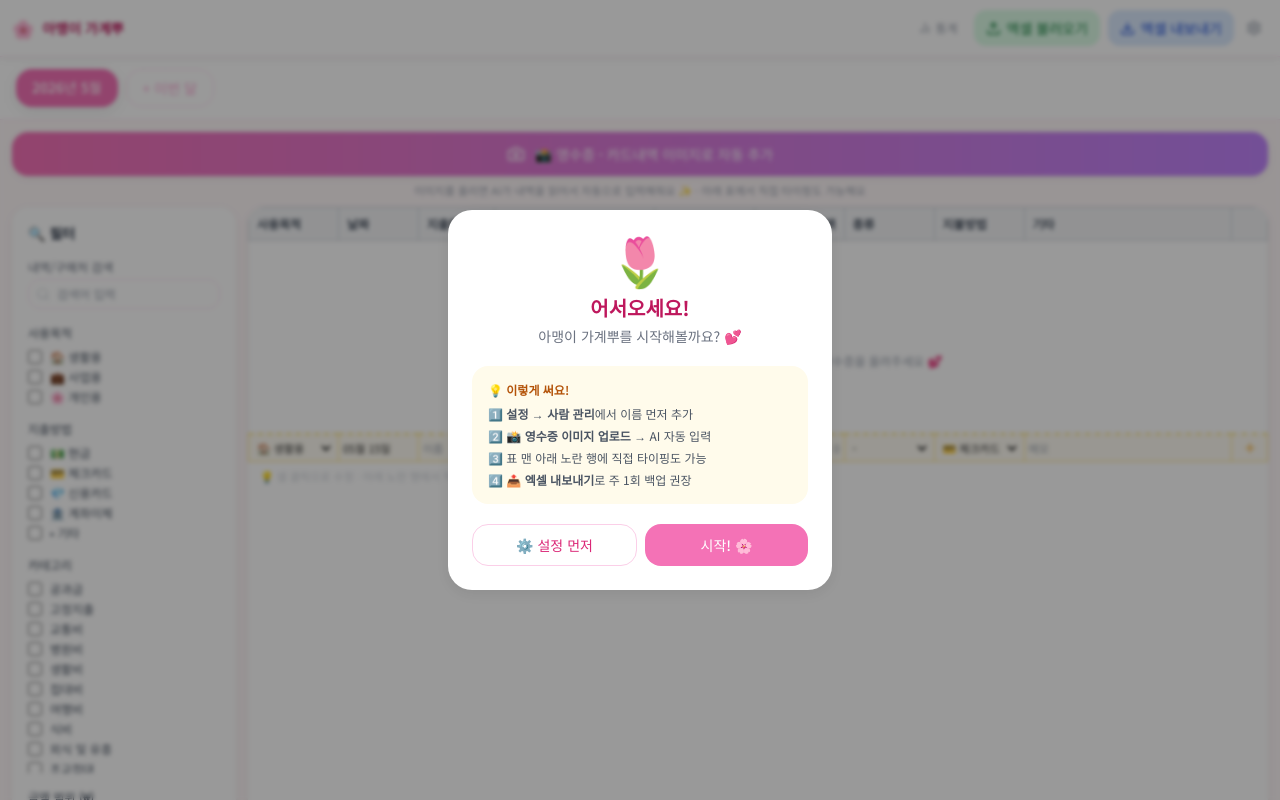
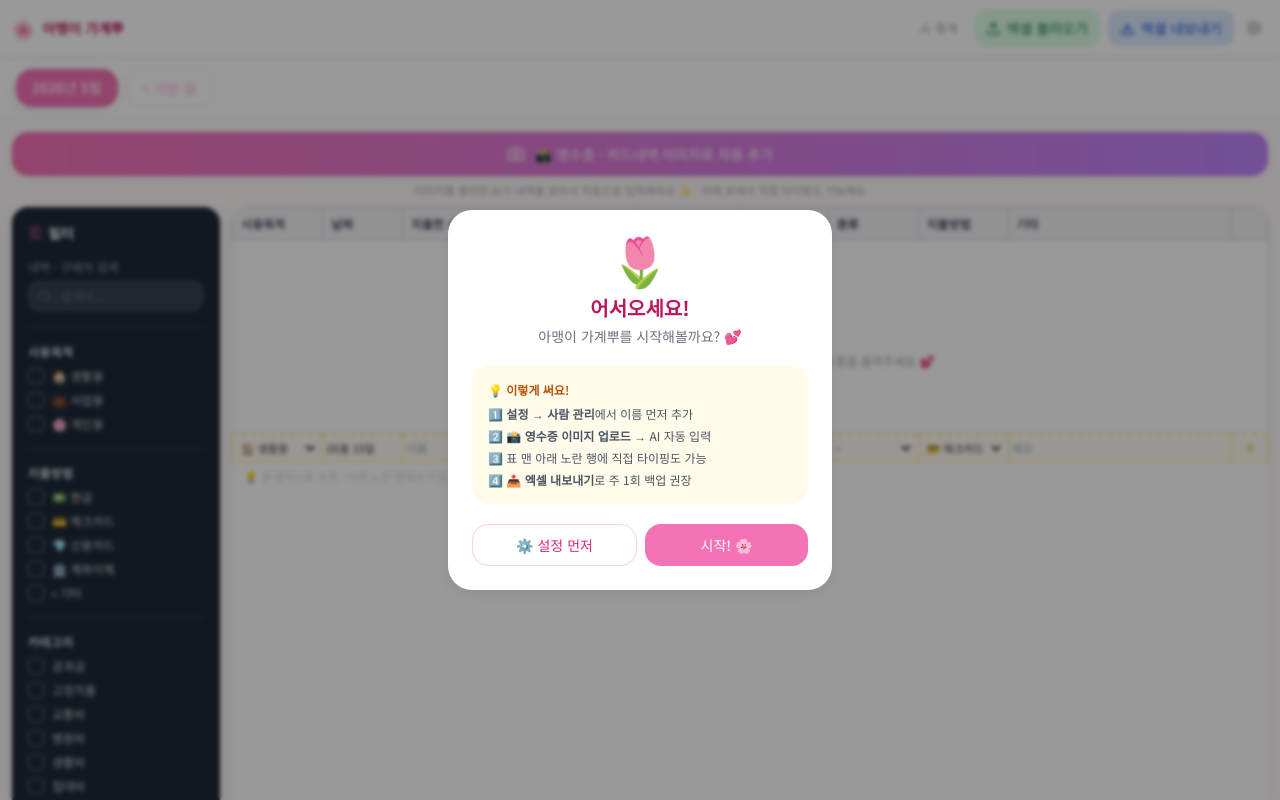
Before and after one commit to ayay11988/budget-app, a Next.js app: page / in a window 1280 px wide. Shown: the top 800 px of the page. Built offline with nearby package versions, Linux system fonts and the light colour scheme.

Commit message:
✨ Ctrl+V 붙여넣기 · 필터 다크 테마 · 행 홀짝 음영

```diff
--- a/components/ExpenseTable.tsx
+++ b/components/ExpenseTable.tsx
@@ -21,12 +21,12 @@ import toast from 'react-hot-toast';
 const PURPOSES: Purpose[] = ['생활용', '사업용', '개인용'];
 const METHODS: PaymentMethod[] = ['현금', '체크카드', '신용카드', '계좌이체', '기타'];
 
-// 사용목적별 행 배경색
-function rowBg(purpose: Purpose) {
+// 사용목적 × 홀짝 행 배경색 (짝수 행이 살짝 더 진함)
+function rowBg(purpose: Purpose, isEven: boolean) {
   switch (purpose) {
-    case '생활용': return 'bg-pink-50 hover:bg-pink-100/70';
-    case '사업용': return 'bg-sky-50 hover:bg-sky-100/70';
-    case '개인용': return 'bg-emerald-50 hover:bg-emerald-100/70';
+    case '생활용': return isEven ? 'bg-pink-100/80 hover:bg-pink-200/60' : 'bg-pink-50/60 hover:bg-pink-100/50';
+    case '사업용': return isEven ? 'bg-sky-100/80 hover:bg-sky-200/60'  : 'bg-sky-50/60 hover:bg-sky-100/50';
+    case '개인용': return isEven ? 'bg-emerald-100/80 hover:bg-emerald-200/60' : 'bg-emerald-50/60 hover:bg-emerald-100/50';
   }
 }
 // 사용목적 뱃지 색상
@@ -311,8 +311,8 @@ export default function ExpenseTable() {
               </tr>
             )}
 
-            {rows.map((expense) => (
-              <tr key={expense.id} className={`group ${rowBg(expense.purpose)} transition-colors`}>
+            {rows.map((expense, idx) => (
+              <tr key={expense.id} className={`group ${rowBg(expense.purpose, idx % 2 === 0)} transition-colors`}>
                 <Cell expense={expense} field="purpose" />
                 <Cell expense={expense} field="date" className="whitespace-nowrap" />
                 {persons.length !== 1 && <Cell expense={expense} field="person" />}
--- a/components/FilterBar.tsx
+++ b/components/FilterBar.tsx
@@ -1,13 +1,13 @@
 // ===================================================
-// 필터/검색 사이드바
+// 필터/검색 사이드바 (어두운 톤)
 // ===================================================
 
 'use client';
 
 import { useBudgetStore } from '@/lib/store';
 import { Purpose, PaymentMethod } from '@/lib/types';
-import { getPurposeEmoji, getPaymentEmoji, formatAmountInput, parseAmount } from '@/lib/utils';
-import { Search, X } from 'lucide-react';
+import { getPurposeEmoji, getPaymentEmoji, parseAmount } from '@/lib/utils';
+import { Search, X, SlidersHorizontal } from 'lucide-react';
 
 const PURPOSES: Purpose[] = ['생활용', '사업용', '개인용'];
 const METHODS: PaymentMethod[] = ['현금', '체크카드', '신용카드', '계좌이체', '기타'];
@@ -15,147 +15,169 @@ const METHODS: PaymentMethod[] = ['현금', '체크카드', '신용카드', '계
 export default function FilterBar() {
   const { filter, setFilter, resetFilter, categories, persons } = useBudgetStore();
 
-  // 필터가 적용됐는지 여부
-  const isFiltered = filter.purposes.length > 0
-    || filter.categories.length > 0
-    || filter.persons.length > 0
-    || filter.paymentMethods.length > 0
-    || filter.dateFrom || filter.dateTo
-    || filter.amountMin !== null || filter.amountMax !== null
-    || filter.searchText;
+  const isFiltered =
+    filter.purposes.length > 0 ||
+    filter.categories.length > 0 ||
+    filter.persons.length > 0 ||
+    filter.paymentMethods.length > 0 ||
+    !!filter.dateFrom || !!filter.dateTo ||
+    filter.amountMin !== null || filter.amountMax !== null ||
+    !!filter.searchText;
 
   function toggleArray<T>(arr: T[], item: T): T[] {
     return arr.includes(item) ? arr.filter((x) => x !== item) : [...arr, item];
   }
 
+  // 체크박스 컴포넌트
+  function FilterCheck({
+    label, checked, onChange,
+  }: { label: string; checked: boolean; onChange: () => void }) {
     return (
-    <aside className="w-56 shrink-0 bg-white rounded-2xl shadow-soft p-4 space-y-4 text-sm self-start sticky top-4">
+      <label className="flex items-center gap-2 cursor-pointer group">
+        <div className={`w-4 h-4 rounded flex items-center justify-center border transition-colors ${
+          checked ? 'bg-pink-500 border-pink-500' : 'border-gray-500 group-hover:border-pink-400'
+        }`}>
+          {checked && <span className="text-white text-[10px] font-bold leading-none">✓</span>}
+        </div>
+        <span className={`text-xs transition-colors ${checked ? 'text-pink-300 font-medium' : 'text-gray-300 group-hover:text-gray-100'}`}>
+          {label}
+        </span>
+      </label>
+    );
+  }
+
+  return (
+    <aside className="w-52 shrink-0 bg-gray-800 rounded-2xl p-4 space-y-4 text-sm self-start sticky top-4 shadow-card">
+      {/* 헤더 */}
       <div className="flex items-center justify-between">
-        <h3 className="font-semibold text-gray-700">🔍 필터</h3>
+        <div className="flex items-center gap-1.5 text-gray-200 font-semibold">
+          <SlidersHorizontal size={14} className="text-pink-400" />
+          필터
+        </div>
         {isFiltered && (
           <button
             onClick={resetFilter}
-            className="text-xs text-pink-400 hover:text-pink-600 flex items-center gap-0.5"
+            className="flex items-center gap-1 text-xs text-pink-400 hover:text-pink-300 transition-colors"
           >
-            <X size={12} /> 초기화
+            <X size={11} /> 초기화
           </button>
         )}
       </div>
 
       {/* 텍스트 검색 */}
       <div>
-        <label className="text-xs text-gray-500 mb-1 block">내역/구매처 검색</label>
+        <label className="text-xs text-gray-400 mb-1.5 block">내역 · 구매처 검색</label>
         <div className="relative">
-          <Search size={14} className="absolute left-2 top-2 text-gray-300" />
+          <Search size={13} className="absolute left-2.5 top-2 text-gray-500" />
           <input
             type="text"
             value={filter.searchText}
             onChange={(e) => setFilter({ searchText: e.target.value })}
-            placeholder="검색어 입력"
-            className="w-full pl-7 pr-2 py-1.5 border border-pink-100 rounded-xl text-xs focus:outline-none focus:border-pink-300"
+            placeholder="검색어..."
+            className="w-full pl-8 pr-2 py-1.5 bg-gray-700 border border-gray-600 rounded-xl text-xs text-gray-200 placeholder-gray-500 focus:outline-none focus:border-pink-500 transition-colors"
           />
         </div>
       </div>
 
+      {/* 구분선 */}
+      <div className="border-t border-gray-700" />
+
       {/* 사용목적 */}
       <div>
-        <label className="text-xs font-medium text-gray-600 mb-2 block">사용목적</label>
-        <div className="flex flex-col gap-1">
+        <label className="text-xs font-semibold text-gray-300 mb-2 block uppercase tracking-wide">사용목적</label>
+        <div className="flex flex-col gap-2">
           {PURPOSES.map((p) => (
-            <label key={p} className="flex items-center gap-2 cursor-pointer">
-              <input
-                type="checkbox"
+            <FilterCheck
+              key={p}
+              label={`${getPurposeEmoji(p)} ${p}`}
               checked={filter.purposes.includes(p)}
               onChange={() => setFilter({ purposes: toggleArray(filter.purposes, p) })}
-                className="accent-pink-400 w-3.5 h-3.5"
             />
-              <span className="text-xs text-gray-600">{getPurposeEmoji(p)} {p}</span>
-            </label>
           ))}
         </div>
       </div>
 
+      <div className="border-t border-gray-700" />
+
       {/* 지출방법 */}
       <div>
-        <label className="text-xs font-medium text-gray-600 mb-2 block">지출방법</label>
-        <div className="flex flex-col gap-1">
+        <label className="text-xs font-semibold text-gray-300 mb-2 block uppercase tracking-wide">지출방법</label>
+        <div className="flex flex-col gap-2">
           {METHODS.map((m) => (
-            <label key={m} className="flex items-center gap-2 cursor-pointer">
-              <input
-                type="checkbox"
+            <FilterCheck
+              key={m}
+              label={`${getPaymentEmoji(m)} ${m}`}
               checked={filter.paymentMethods.includes(m)}
               onChange={() => setFilter({ paymentMethods: toggleArray(filter.paymentMethods, m) })}
-                className="accent-pink-400 w-3.5 h-3.5"
             />
-              <span className="text-xs text-gray-600">{getPaymentEmoji(m)} {m}</span>
-            </label>
           ))}
         </div>
       </div>
 
-      {/* 지출한 사람 (2명 이상일 때만 표시) */}
+      {/* 지출한 사람 */}
       {persons.length >= 2 && (
+        <>
+          <div className="border-t border-gray-700" />
           <div>
-          <label className="text-xs font-medium text-gray-600 mb-2 block">지출한 사람</label>
-          <div className="flex flex-col gap-1">
+            <label className="text-xs font-semibold text-gray-300 mb-2 block uppercase tracking-wide">지출한 사람</label>
+            <div className="flex flex-col gap-2">
               {persons.map((p) => (
-              <label key={p.id} className="flex items-center gap-2 cursor-pointer">
-                <input
-                  type="checkbox"
+                <FilterCheck
+                  key={p.id}
+                  label={p.name}
                   checked={filter.persons.includes(p.name)}
                   onChange={() => setFilter({ persons: toggleArray(filter.persons, p.name) })}
-                  className="accent-pink-400 w-3.5 h-3.5"
                 />
-                <span className="text-xs text-gray-600">{p.name}</span>
-              </label>
               ))}
             </div>
           </div>
+        </>
       )}
+
+      <div className="border-t border-gray-700" />
 
       {/* 카테고리 */}
       <div>
-        <label className="text-xs font-medium text-gray-600 mb-2 block">카테고리</label>
-        <div className="flex flex-col gap-1 max-h-48 overflow-y-auto pr-1">
+        <label className="text-xs font-semibold text-gray-300 mb-2 block uppercase tracking-wide">카테고리</label>
+        <div className="flex flex-col gap-2 max-h-44 overflow-y-auto pr-1 scrollbar-thin">
           {categories.map((c) => (
-            <label key={c.id} className="flex items-center gap-2 cursor-pointer">
-              <input
-                type="checkbox"
+            <FilterCheck
+              key={c.id}
+              label={c.name}
               checked={filter.categories.includes(c.name)}
               onChange={() => setFilter({ categories: toggleArray(filter.categories, c.name) })}
-                className="accent-pink-400 w-3.5 h-3.5 shrink-0"
             />
-              <span className="text-xs text-gray-600 truncate">{c.name}</span>
-            </label>
           ))}
         </div>
       </div>
 
+      <div className="border-t border-gray-700" />
+
       {/* 금액 범위 */}
       <div>
-        <label className="text-xs font-medium text-gray-600 mb-2 block">금액 범위 (₩)</label>
+        <label className="text-xs font-semibold text-gray-300 mb-2 block uppercase tracking-wide">금액 범위</label>
         <div className="flex flex-col gap-1.5">
           <input
             type="text"
             value={filter.amountMin !== null ? filter.amountMin.toLocaleString('ko-KR') : ''}
             onChange={(e) => setFilter({ amountMin: e.target.value ? parseAmount(e.target.value) : null })}
-            placeholder="최소"
-            className="w-full px-2 py-1.5 border border-pink-100 rounded-xl text-xs focus:outline-none focus:border-pink-300 text-right"
+            placeholder="최소 금액"
+            className="w-full px-2.5 py-1.5 bg-gray-700 border border-gray-600 rounded-xl text-xs text-gray-200 placeholder-gray-500 focus:outline-none focus:border-pink-500 text-right transition-colors"
           />
           <input
             type="text"
             value={filter.amountMax !== null ? filter.amountMax.toLocaleString('ko-KR') : ''}
             onChange={(e) => setFilter({ amountMax: e.target.value ? parseAmount(e.target.value) : null })}
-            placeholder="최대"
-            className="w-full px-2 py-1.5 border border-pink-100 rounded-xl text-xs focus:outline-none focus:border-pink-300 text-right"
+            placeholder="최대 금액"
+            className="w-full px-2.5 py-1.5 bg-gray-700 border border-gray-600 rounded-xl text-xs text-gray-200 placeholder-gray-500 focus:outline-none focus:border-pink-500 text-right transition-colors"
           />
         </div>
       </div>
 
-      {/* 적용된 필터 표시 */}
+      {/* 필터 적용 상태 표시 */}
       {isFiltered && (
-        <div className="text-xs text-center text-pink-400 bg-pink-50 rounded-xl py-2">
-          ✨ 필터가 적용됐어요
+        <div className="bg-pink-900/40 border border-pink-700/50 rounded-xl py-2 text-center">
+          <span className="text-xs text-pink-300">✨ 필터 적용 중</span>
         </div>
       )}
     </aside>
```
Also changed, not shown: components/ReceiptUploader.tsx (+34 -6 lines). Lines whose indentation alone changed are shown as unchanged.
